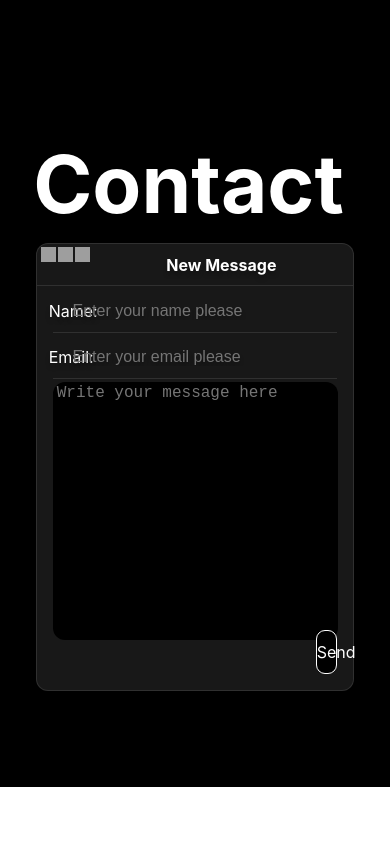
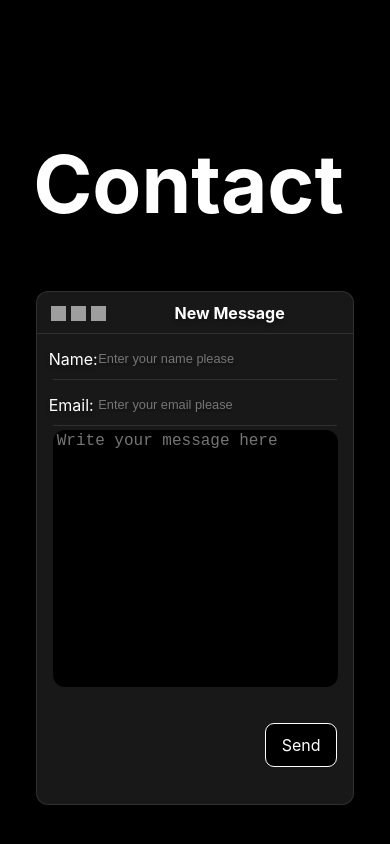
Before and after one commit to Matsuel/portfolio-v3, a React (Create React App) app: page / in a window 390 px wide. Shown: the part 7982-8826 px from the top of the page. Before the commit the page ends 8769 px from the top, so only its background shows below. Built offline with nearby package versions, Linux system fonts and the light colour scheme; grey boxes are pictures that could not be loaded.

Commit message:
final responsive for contact

```diff
--- a/src/Components/Contact/Contact.css
+++ b/src/Components/Contact/Contact.css
@@ -15,7 +15,7 @@
     margin-left: 7vw;
     font-size: 5rem;
     text-shadow: 0px 4px 4px rgba(0, 0, 0, 0.25);
-    margin-bottom: 3vw;
+    margin-bottom: 7vh;
 }
 
 .contact-form{
@@ -89,12 +89,12 @@
 
 .macOS{
     align-self: self-start;
-    margin-left: 1vw;
-    margin-top: 0.8vw;
+    margin-left: 1.7vh;
+    margin-top: 1.7vh;
     display: flex;
     flex-direction: row;
     align-items: center;
-    gap: 0.5vw;
+    gap: 5px;
 }
 
 .mac {
@@ -157,13 +157,13 @@
     flex-direction: row;
     align-items: center;
     justify-content: end;
-    gap: 1vw;
+    margin-top: 3vh;
 }
 
 .contact-button{
     all: unset;
     margin-right: 5%;
-    width: 5vw;
+    width: 70px;
     height: 5vh;
     margin-bottom: 4vh;
     border-radius: 9px;
@@ -201,7 +201,7 @@
 
 .message-sent{
     position: absolute;
-    top: 150px;
+    top: 170px;
     width: auto;
     height: 5vh;
     z-index: 99;
@@ -219,7 +219,6 @@
     font-size: 1rem;
     margin-left: 1vw;
     color: #fff;
-
 }
 
 .video-error{
@@ -232,10 +231,37 @@
     height: 25px;
 }
 
+@media screen and (max-width: 1125px){
+    .line{
+        width: 100%;
+        height: 5vh;
+        display: flex;
+        flex-direction: row;
+        justify-content: space-between;
+        align-items: center;
+    }
+
+    .button-line{
+        height: 10vh;
+    }
+}
+
 @media screen and (max-width: 600px) {
     .contact-container {
         width: 90vw;
         height: auto;
         margin-bottom: 10vh;
     }
+
+    .contact-input{
+        font-size: 0.8rem;
+    }
 }
+
+@media screen and (max-width: 480px){
+    .contact-input{
+        width: 75%;
+        margin-right: 5%;
+    }
+
+}
```
